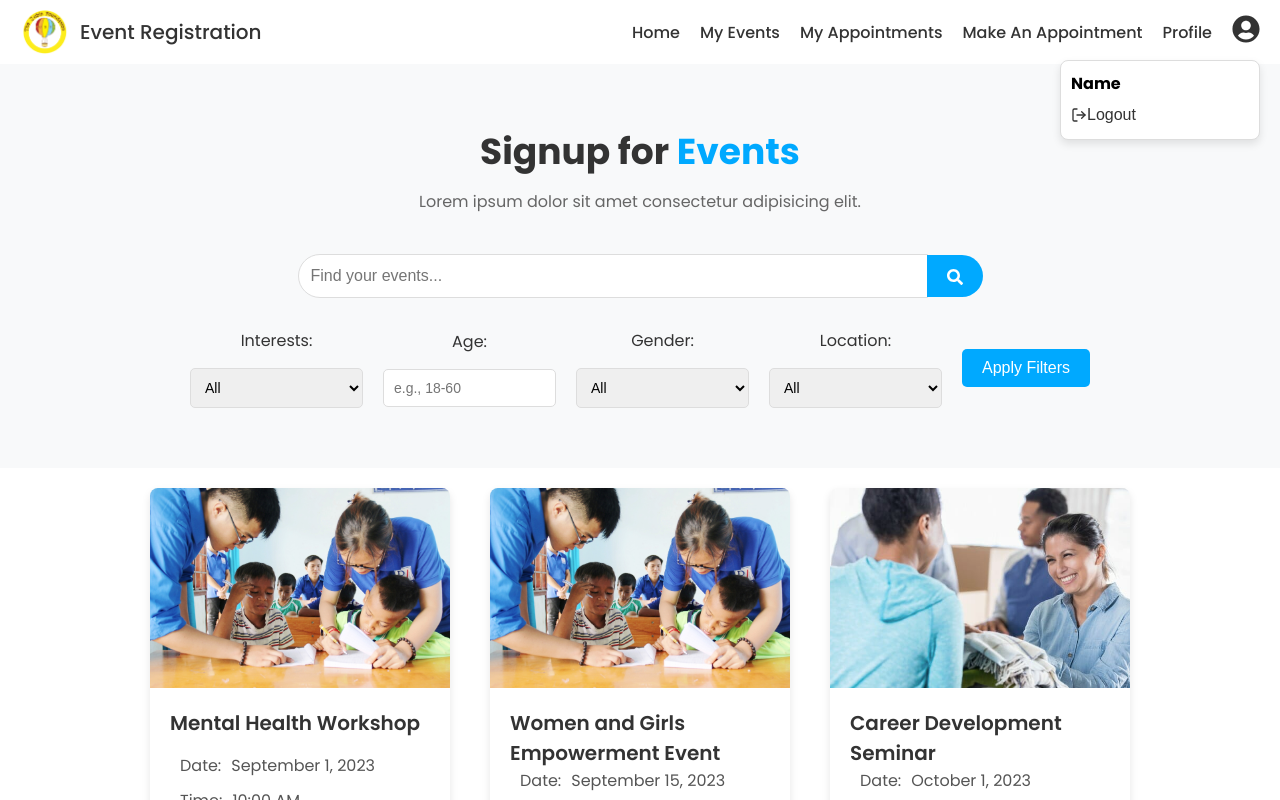
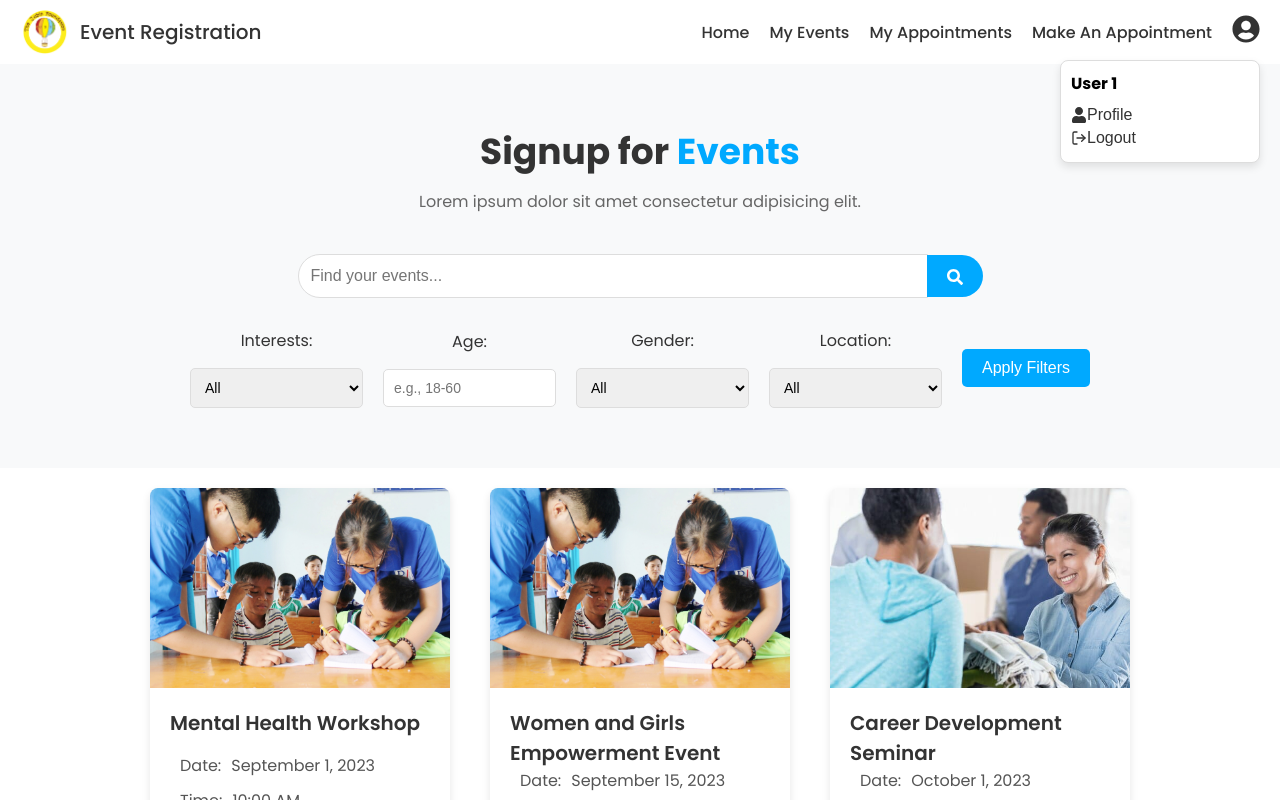
Before and after one commit to AsadNaveed1/EventRegistration-ZubinFoundation, a React (Vite) app in the folder Client/: page /member in a window 1280 px wide. Both pictures are taken after a click on the icon 1246 px from the left and 28 px from the top of the page. Shown: the top 800 px of the page. Built offline with nearby package versions, Linux system fonts and the light colour scheme.

Commit message:
Shifted Profile inside popup

```diff
--- a/Client/src/components/member/MemberPage.jsx
+++ b/Client/src/components/member/MemberPage.jsx
@@ -13,7 +13,7 @@ const memberRoutes = [
   { title: 'My Events', link: '/member/MyEvents' },
   { title: 'My Appointments', link: '/member/MyAppointments' },
   { title: 'Make An Appointment', link: '/member/MakeAppointment' },
-  { title: 'Profile', link: '/member/Profile' },
+
 ];
 
 function MemberPage() {
--- a/Client/src/components/shared/Footer.jsx
+++ b/Client/src/components/shared/Footer.jsx
@@ -6,7 +6,7 @@ const Footer = () => {
     <FooterContainer>
       <FooterContent>
         <About>
-          <h3>MyEvents</h3>
+          <h3>Event Registration</h3>
           <p>Discover the best events happening around you every day.</p>
         </About>
         <SocialMedia>
--- a/Client/src/components/shared/Navbar.jsx
+++ b/Client/src/components/shared/Navbar.jsx
@@ -1,23 +1,39 @@
-import React, { useState } from 'react';
-import { useNavigate, useLocation,Link } from 'react-router-dom';
-import styled from 'styled-components';
+import React, { useState, useEffect, useRef } from "react";
+import { useNavigate, Link } from "react-router-dom";
+import styled from "styled-components";
 import logo from "../img/logo.png";
-import { FaUserCircle } from 'react-icons/fa';
-import { FiLogOut } from 'react-icons/fi';
+import { FaUserCircle, FaUser } from "react-icons/fa";
+import { FiLogOut } from "react-icons/fi";
 
 function Navbar({ routes }) {
   const [showPopup, setShowPopup] = useState(false);
   const navigate = useNavigate();
-  const location = useLocation();
+  const popupRef = useRef();
 
   const togglePopup = () => {
     setShowPopup(!showPopup);
   };
 
   const handleLogout = () => {
-    navigate('/');
+    navigate("/");
   };
 
+  const handleProfile = () => {
+    navigate("profile");
+  };
+
+  useEffect(() => {
+    const handleClickOutside = (event) => {
+      if (popupRef.current && !popupRef.current.contains(event.target)) {
+        setShowPopup(false);
+      }
+    };
+
+    document.addEventListener("mousedown", handleClickOutside);
+    return () => {
+      document.removeEventListener("mousedown", handleClickOutside);
+    };
+  }, []);
 
   return (
     <Wrapper>
@@ -27,17 +43,20 @@ function Navbar({ routes }) {
       </div>
       <ul className="nav-links">
         {routes.map((route) => (
-          <li key={route.title} >
+          <li key={route.title}>
             <Link to={route.link}>{route.title}</Link>
           </li>
         ))}
         <li>
           <FaUserCircle className="user-icon" onClick={togglePopup} />
           {showPopup && (
-            <Popup>
+            <Popup ref={popupRef}>
               <div className="user-info">
-                <span className="name">Name</span>
+                <span className="name">User 1</span>
               </div>
+              <button className="profile-button" onClick={handleProfile}>
+                <FaUser /> Profile
+              </button>
               <button className="logout-button" onClick={handleLogout}>
                 <FiLogOut /> Logout
               </button>
@@ -98,6 +117,7 @@ const Wrapper = styled.nav`
   }
 `;
 
+
 const Popup = styled.div`
   position: absolute;
   right: 20px;
@@ -119,7 +139,7 @@ const Popup = styled.div`
     display: block;
   }
 
-  .logout-button {
+  .profile-button, .logout-button {
     background: none;
     border: none;
     cursor: pointer;
```
